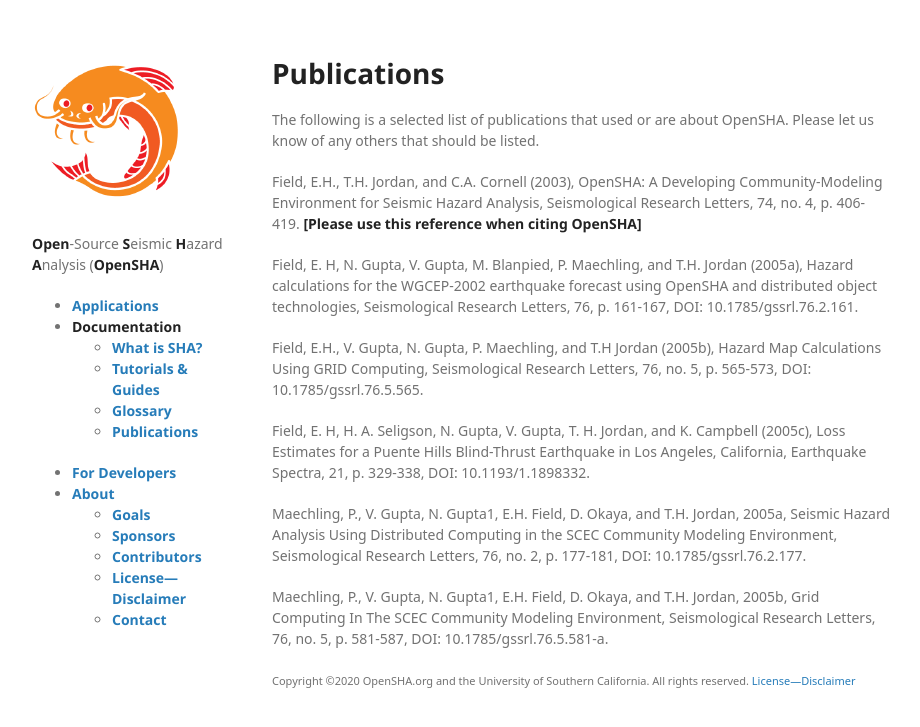
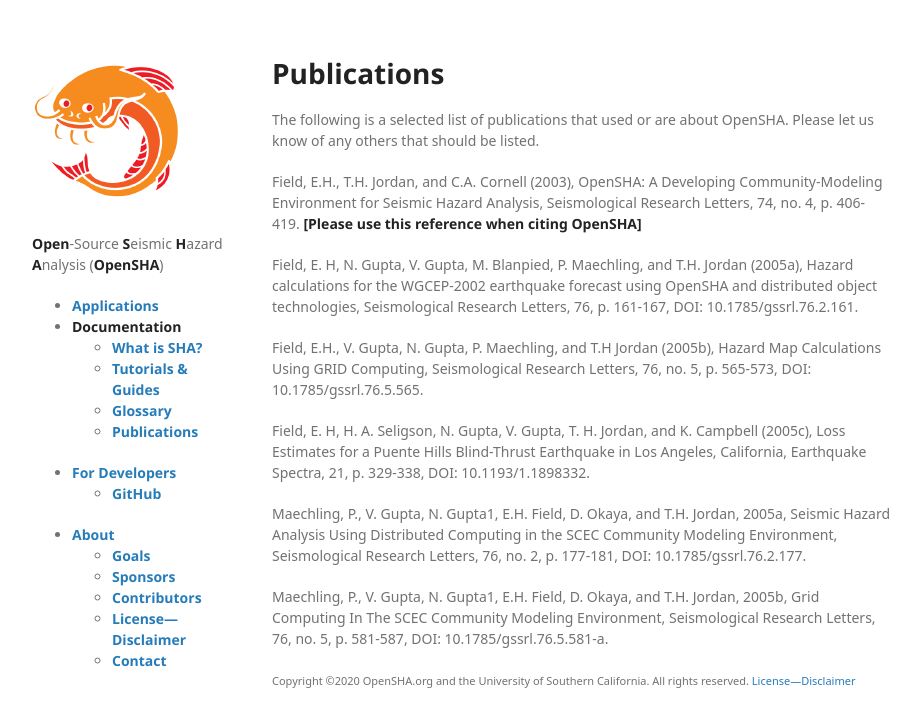
Before and after one commit to opensha/opensha.github.io, a Jekyll site: the page built from Publications.md, in a window 1280 px wide. Shown: the top 727 px of the page, without its empty margins (178-1098 px from the left). Built offline with Jekyll 4.4.1, drawn with Linux system fonts in a browser that asks for light colours; some web fonts are replaced; our own code applies the rules of GitHub Pages for plain Markdown files; a script that is not in the unit is left out.

Commit message:
automatic wiki-to-pages synce from opensha.usc.edu

```diff
--- a/_Sidebar.md
+++ b/_Sidebar.md
@@ -9,6 +9,7 @@
   * **[Glossary](Glossary)**
   * **[Publications](Publications)**
 * **[For Developers](Developers)**
+  * **[GitHub](https://github.com/opensha/)**
 * **[About](Home)**
   * **[Goals](Goals)**
   * **[Sponsors](Sponsors)**
```
